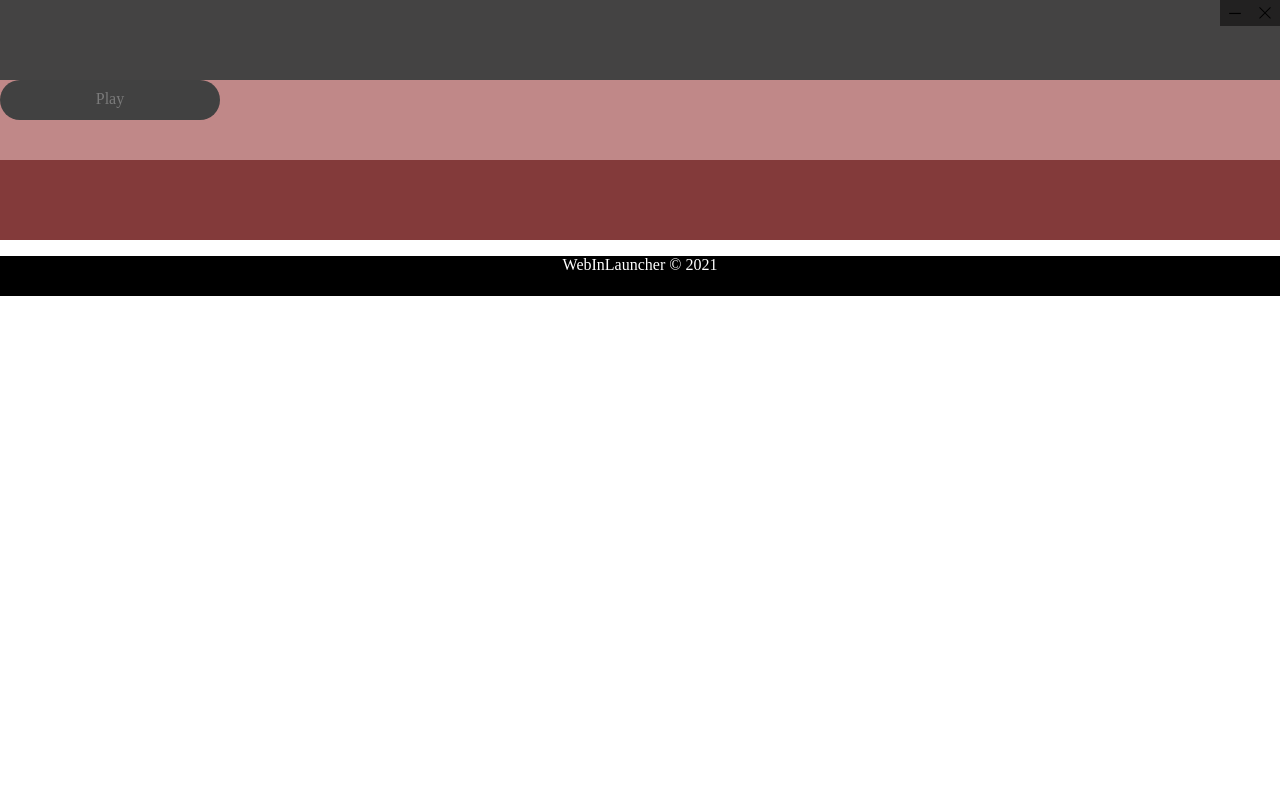
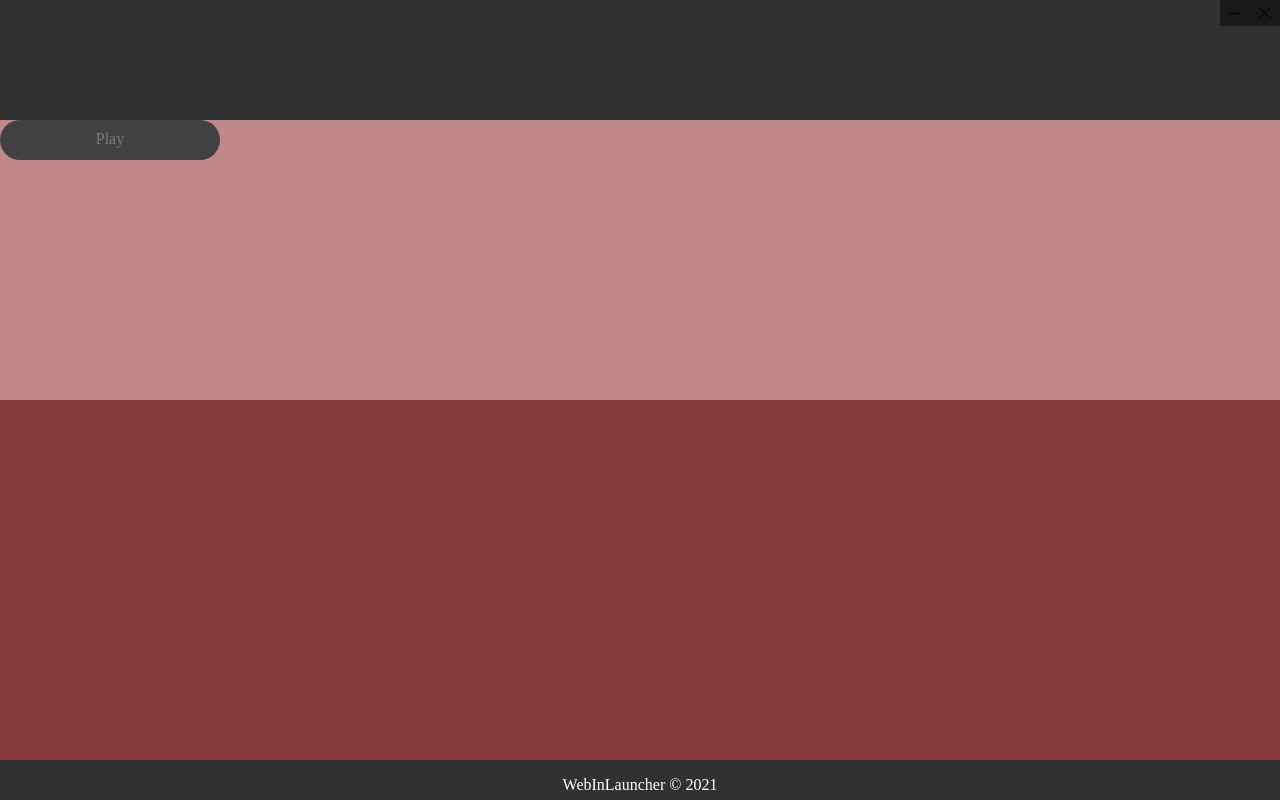
Before and after one commit to luuxis/Selvania-Launcher, a PHP site: page /panels/home.html in a window 1280 px wide. Run offline with PHP 8.4, Linux system fonts and the light colour scheme.

Commit message:
dev home interface

```diff
--- a/app/assets/css/panels/home.css
+++ b/app/assets/css/panels/home.css
@@ -9,14 +9,13 @@
     width: 100%;
     height: 100%;
 }
-
 .top{
-    height: 10%;
-    background: rgb(68, 67, 67);
+    height: 15%;
+    background: rgb(49, 49, 49);
 }
 
 .centre-top{
-    height: 10%;
+    height: 35%;
     background: rgb(192, 136, 136);
 }
 
@@ -30,12 +29,14 @@
 }
 
 .centre-bottom{
-    height: 10%;
+    height: 45%;
     background: rgb(131, 58, 58);
 }
 
 .bottom{
+    position: absolute;
     color: rgb(255, 255, 255);
     height: 5%;
-    background: rgb(0, 0, 0);
+    width: 100%;
+    background: rgb(49, 49, 49);
 }
--- a/app/assets/js/launcher.js
+++ b/app/assets/js/launcher.js
@@ -1,7 +1,7 @@
 const { config, auth } = require('./assets/js/utils.js');
 
-
-config.isonline().then(online => {
+window.location.href = "./panels/home.html"
+/*config.isonline().then(online => {
     if (auth.isLogged()) {
         window.location.href = "./panels/home.html"
     }
@@ -13,4 +13,4 @@
         console.log("Loading offline login \(crack login\)");
         window.location.href = "./panels/login-offline.html"
     }
-})
+})*/
--- a/app/panels/home.html
+++ b/app/panels/home.html
@@ -25,7 +25,7 @@
             </div>
 
             <div class="bottom">
-               <p>WebInLauncher &copy; 2021</p>
+                <p>WebInLauncher &copy; 2021</p>
             </div>
         </div>
     </body>
```
Also changed, not shown: app/assets/js/index.js (+4 -4 lines).
